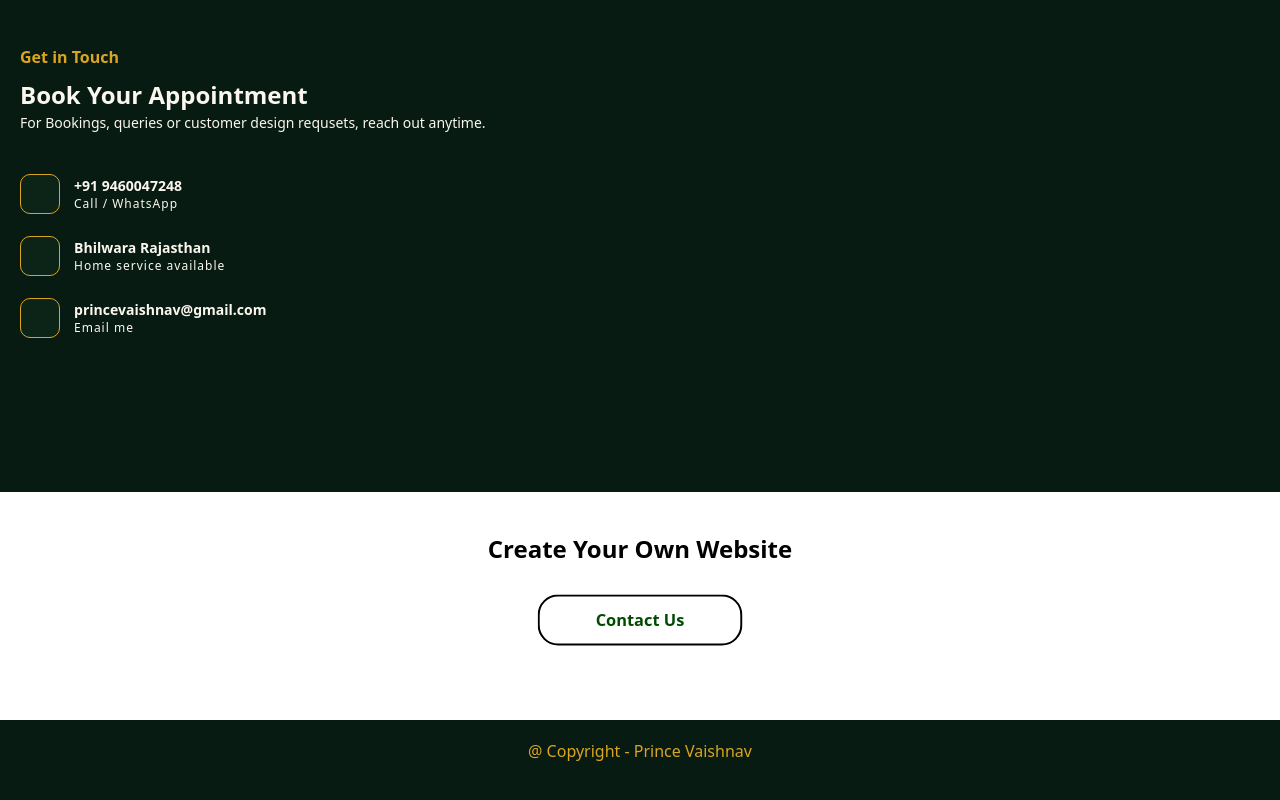
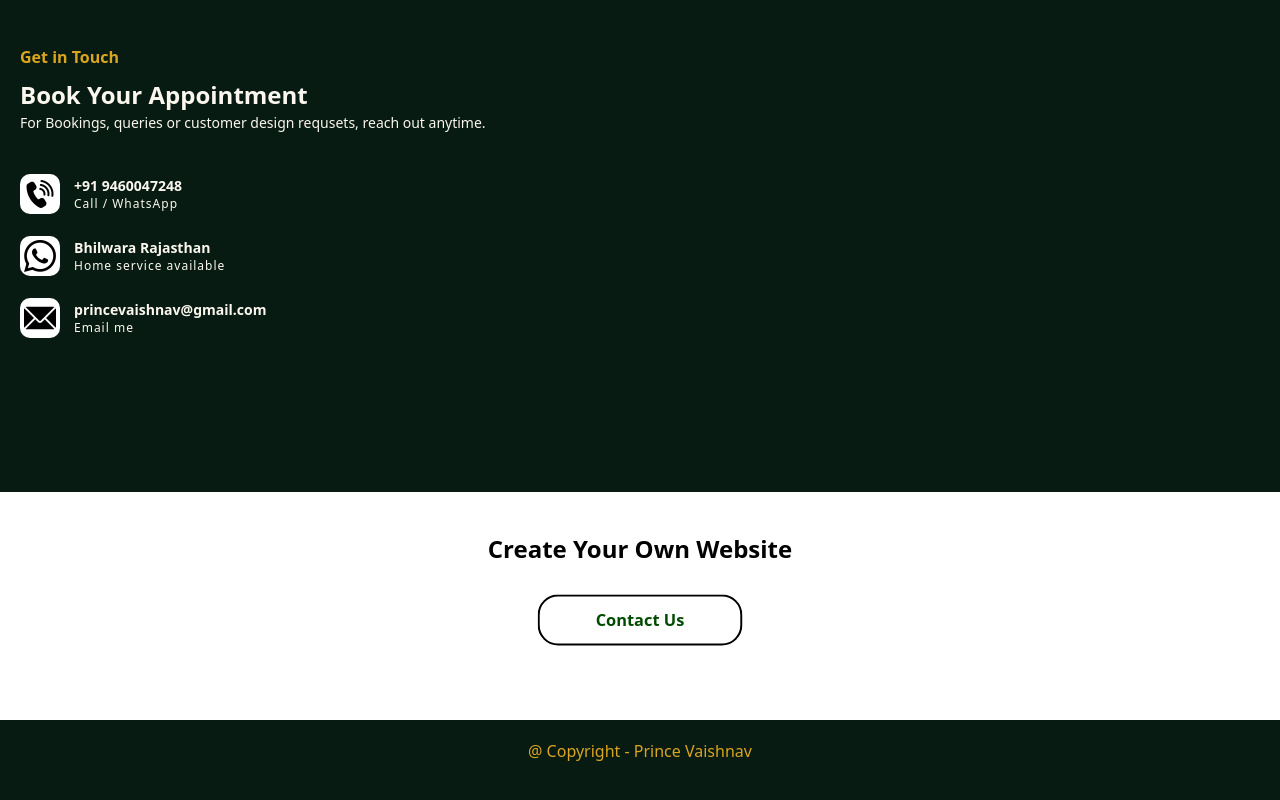
Before and after one commit to princeV1411/Artist-Webpage_design, a plain HTML site: page index.html in a window 1280 px wide. Shown: the part 2420-3220 px from the top of the page. Drawn offline with Linux system fonts and the light colour scheme.

Commit message:
upload icons

```diff
--- a/index.html
+++ b/index.html
@@ -66,21 +66,21 @@
             <h2>Book Your Appointment</h2>
             <p class="lp2">For Bookings, queries or customer design requsets, reach out anytime.</p>
             <div class="data d1">
-                <div class="c-icon"></div>
+                <div class="c-icon i1"></div>
                 <div class="c-info">
                     <h3>+91 9460047248</h3>
                     <h4>Call / WhatsApp</h4>
                 </div>
             </div>
             <div class="data d1">
-                <div class="c-icon"></div>
+                <div class="c-icon i2"></div>
                 <div class="c-info">
                     <h3>Bhilwara Rajasthan</h3>
                     <h4>Home service available</h4>
                 </div>
             </div>
             <div class="data d1">
-                <div class="c-icon"></div>
+                <div class="c-icon i3"></div>
                 <div class="c-info">
                     <h3>princevaishnav@gmail.com</h3>
                     <h4>Email me</h4>
@@ -94,6 +94,8 @@
         <div class="copyright">@ Copyright - Prince Vaishnav</div>
     </div>
 
+<script>
 
+</script>
 </body>
 </html>
--- a/style.css
+++ b/style.css
@@ -7,6 +7,9 @@
 :root{
     --fss:#071b12;
     --hen: #8b4a2b;
+}
+html{
+    scroll-behavior: smooth;
 }
 hr{
     background-color: black;
@@ -244,10 +247,31 @@ button{
 .c-icon{
     width: 40px;
     height: 40px;
-    border: 1px solid goldenrod;
+    /* border: 1px solid goldenrod; */
     border-radius: 10px;
     margin-right: 14px;
-    background-color: #0b2417;
+    background-color:rgba(255, 255, 255, 0.034);
+}
+.i1{
+    background: url(images/icons/phone.png);
+    background-color:rgb(255, 255, 255);
+    background-position: center;
+    background-repeat: no-repeat;
+    background-size:80%;
+}
+.i2{
+    background: url(images/icons/whatsapp.png);
+    background-color:rgb(255, 255, 255);
+    background-position: center;
+    background-repeat: no-repeat;
+    background-size:80%;
+}
+.i3{
+    background: url(images/icons/email.png);
+    background-color:rgb(255, 255, 255);
+    background-position: center;
+    background-repeat: no-repeat;
+    background-size:80%;
 }
 .c-info{
     font-size: 12px;
```
Also changed, not shown: images/icons/email.png (added), images/icons/phone.png (added), images/icons/whatsapp.png (added).
